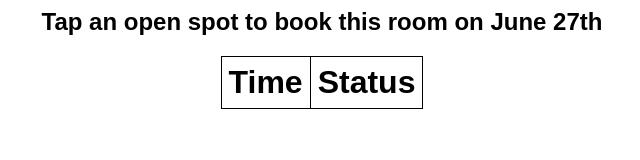
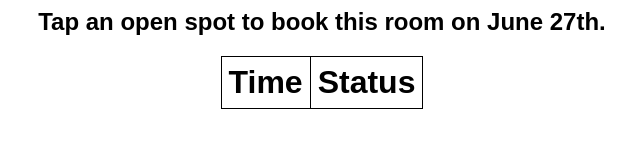
Before and after one commit to townofchapelhill/dibs-reservations, a plain HTML site: page dibs_48.html in a window 1280 px wide. Shown: the full height of the page, 318-958 px from the left. Drawn offline with nearby package versions, Linux system fonts and the light colour scheme; no server answers.

Commit message:
Update dibs_48.html

```diff
--- a/dibs_48.html
+++ b/dibs_48.html
@@ -10,7 +10,7 @@
 			//Change the room variable as needed. I might make this a user input later.
 			var room = 48;
 			var date = new Date().toISOString().slice(0,10);
-			$(".title").append("Tap an open spot to book this room on " + moment(date).format('MMMM Do'));
+			$(".title").append("Tap an open spot to book this room on " + moment(date).format('MMMM Do') + ".");
 
             $.getJSON("https://chapelhill.evanced.info/dibsAPI/reservations/" + date + "/" + room,
             function processData(jsonData) {
```
